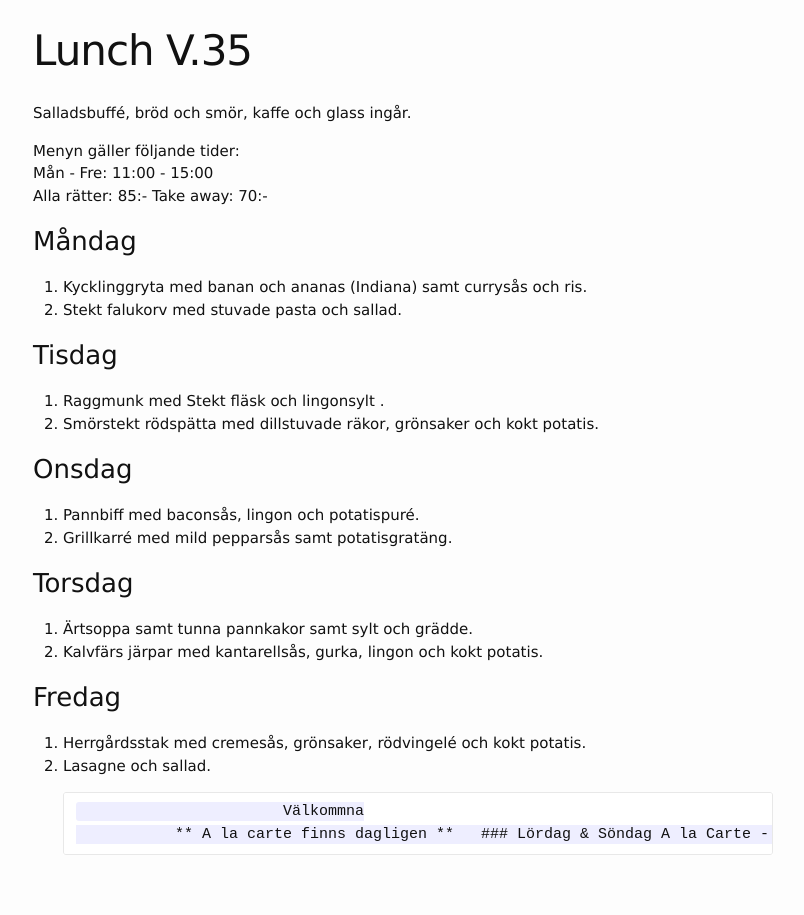
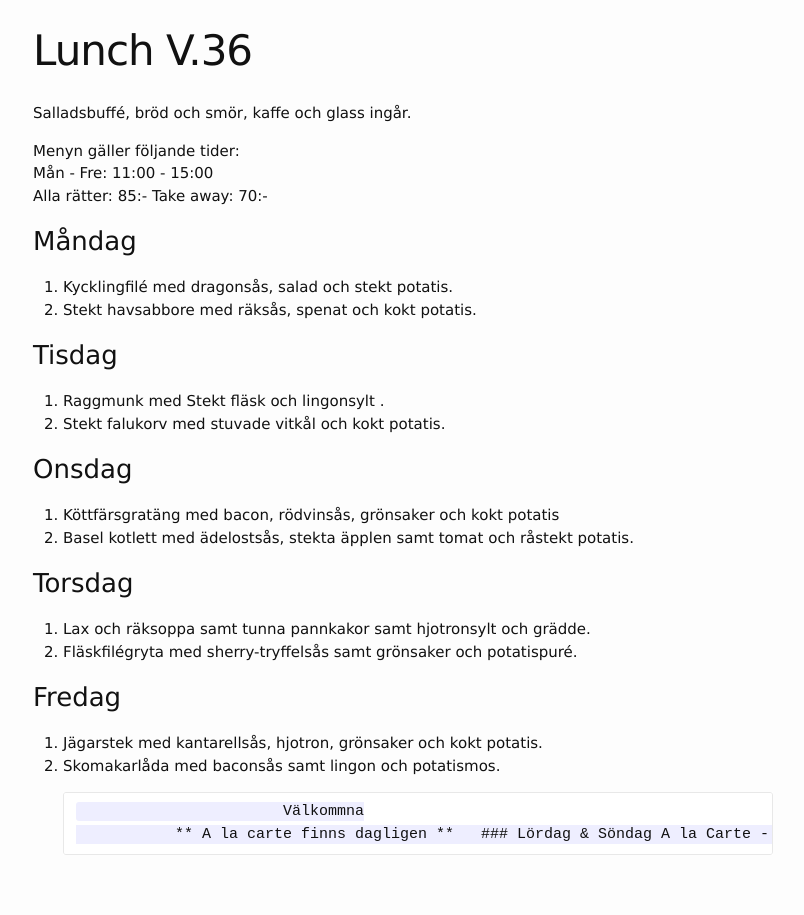
Before and after one commit to FarInn62/farinn62.github.io, a Jekyll site: the page built from lunch.md, in a window 1280 px wide. Shown: the whole page, without its empty margins (237-1041 px from the left). Built offline with Jekyll 4.4.1, drawn with Linux system fonts in a browser that asks for light colours.

Commit message:
Update lunch.md

```diff
--- a/lunch.md
+++ b/lunch.md
@@ -1,6 +1,6 @@
 ---
 layout: foodmenu
-title: Lunch V.35
+title: Lunch V.36
 permalink: /lunch/
 published: true
 ---
@@ -11,24 +11,24 @@ Mån - Fre: 11:00 - 15:00
 Alla rätter: 85:- Take away: 70:-
 
 ### Måndag
-1. Kycklinggryta med banan och ananas (Indiana) samt currysås och ris.
-2. Stekt falukorv med stuvade pasta och sallad.
+1. Kycklingfilé med dragonsås, salad och stekt potatis.
+2. Stekt havsabbore med räksås, spenat och kokt potatis.
 
 ### Tisdag
 1. Raggmunk med Stekt fläsk och lingonsylt .
-2. Smörstekt rödspätta med dillstuvade räkor, grönsaker och kokt potatis.
+2. Stekt falukorv med stuvade vitkål och kokt potatis.
 
 ### Onsdag
-1. Pannbiff med baconsås, lingon och potatispuré.
-2. Grillkarré med mild pepparsås samt potatisgratäng.
+1. Köttfärsgratäng med bacon, rödvinsås, grönsaker och kokt potatis
+2. Basel kotlett med ädelostsås, stekta äpplen samt tomat och råstekt potatis.
 
 ### Torsdag
-1. Ärtsoppa samt tunna pannkakor samt sylt och grädde.
-2. Kalvfärs järpar med kantarellsås, gurka, lingon och kokt potatis.
+1. Lax och räksoppa samt tunna pannkakor samt hjotronsylt och grädde.
+2. Fläskfilégryta med sherry-tryffelsås samt grönsaker och potatispuré.
 
 ### Fredag
-1. Herrgårdsstak med cremesås, grönsaker, rödvingelé och kokt potatis.
-2. Lasagne och sallad.
+1. Jägarstek med kantarellsås, hjotron, grönsaker och kokt potatis.
+2. Skomakarlåda med baconsås samt lingon och potatismos.
 
                               Välkommna
                   ** A la carte finns dagligen **
```
